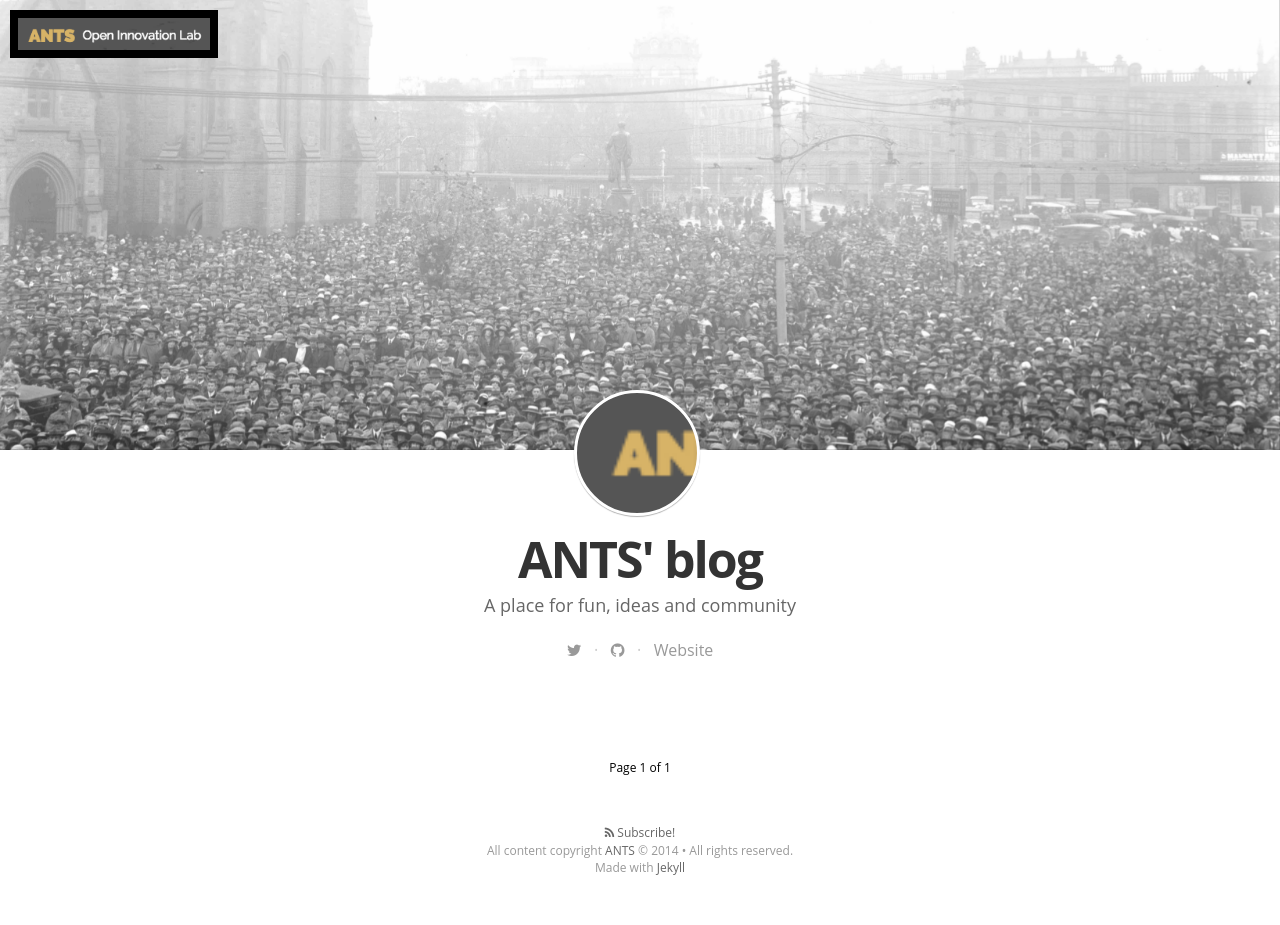
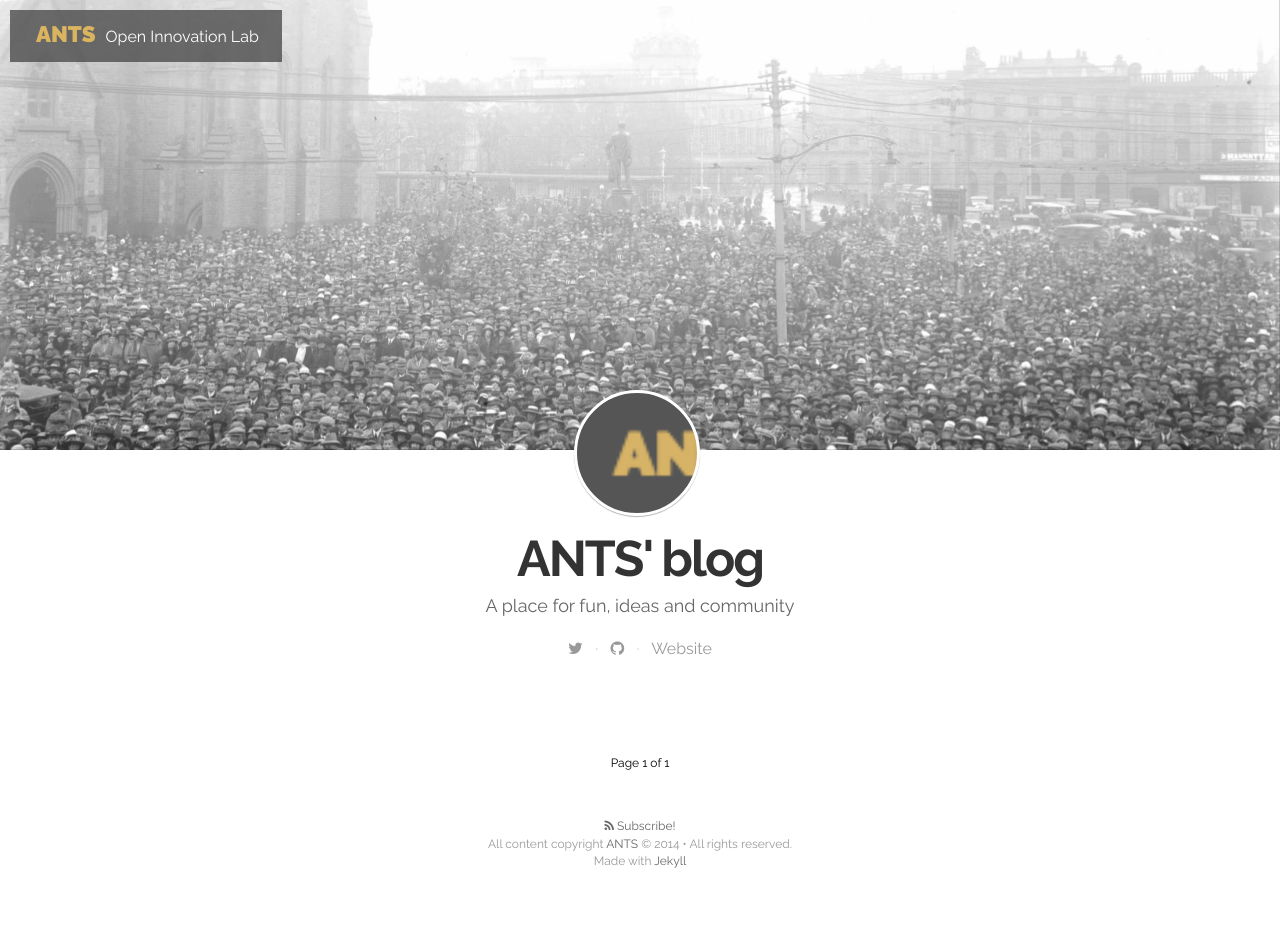
Before and after one commit to anthill/blog, a Jekyll site: the page built from index.html, in a window 1280 px wide. Built offline with Jekyll 4.4.1, drawn with Linux system fonts in a browser that asks for light colours; nearby versions of some CDN libraries; some web fonts are replaced; Markdown is read by kramdown in place of the engine named in the settings; the list of posts is cut into pages by our own code.

Commit message:
title fix

```diff
--- a/_includes/head.html
+++ b/_includes/head.html
@@ -16,8 +16,7 @@
   <link rel="canonical" href="{{ page.url | replace:'index.html','' | prepend: site.baseurl | prepend: site.url }}">
 
   <link rel="shortcut icon" href="{{ "/assets/images/favicon.ico" | prepend: site.baseurl }}">
-<!--  <link rel="stylesheet" href="{{asset "js/styles/obsidian.css"}}"> -->
-  <link rel="stylesheet" href="http://brick.a.ssl.fastly.net/Linux+Libertine:400,400i,700,700i/Open+Sans:400,400i,700,700i">
+  <link href='http://fonts.googleapis.com/css?family=Raleway:400,700,900' rel='stylesheet' type='text/css'>
   <link href="//maxcdn.bootstrapcdn.com/font-awesome/4.2.0/css/font-awesome.min.css" rel="stylesheet">
 
   <link rel="stylesheet" type="text/css" media="screen" href="{{ "/css/main.css"  | prepend: site.baseurl  }}" />
--- a/_includes/header.html
+++ b/_includes/header.html
@@ -1,5 +1,5 @@
 <!-- header start -->
 
-<a href="{{ site.url }}" class="logo-readium"><span class="logo" style="background-image: url({{ site.baseurl }}{{ site.logo }})"></span></a>
+<a href="{{ site.url }}" class="logo-readium"><span class="logo">ANTS</span><span class="sublogo">Open Innovation Lab</span></a>
 
 <!-- header end -->
--- a/css/main.sass
+++ b/css/main.sass
@@ -10,8 +10,7 @@
 
 $rs: 16px
 
-$font-serif: Linux Libertine
-$font-sans: Open Sans, MundoSans, "Helvetica Neue", Arial, Helvetica, sans-serif
+$font-sans: 'Raleway', sans-serif
 
 
 @mixin respond-to($breakpoint)
@@ -29,7 +28,6 @@ body
   margin: 0
   padding: 0
   text-rendering: optimizeLegibility
-  -webkit-font-smoothing: antialiased
   -moz-font-feature-settings: "liga=1, dlig=1"
   -ms-font-feature-settings: "liga", "dlig"
   -webkit-font-feature-settings: "liga", "dlig"
@@ -40,21 +38,24 @@ body
   position: fixed
   left: 10px
   top: 10px
-  width: $rs*13
-  height: $rs*3
-  background-color: #000
+  width: 240px
+  height: 20px
+  background-color: rgba(77, 77, 77, 0.8)
   overflow: hidden
   z-index: 99
+  text-decoration: none
+  padding: 1rem
+  display: inline-block
+  line-height: 1em
   .logo
-    display: block
-    position: absolute
-    top: $rs/2
-    left: $rs/2
-    width: $rs*12
-    height: $rs*2
-    background-size: cover
-    background-repeat: no-repeat
-
+    font-size: 1.4rem
+    font-weight: 900
+    margin: 0 10px
+    color: #DBB460
+  .sublogo
+    color: white
+    line-height: 1em
+    font-weight: lighter
 .teaserimage
   height: 450px
   position: relative
@@ -347,7 +348,7 @@ body
       text-overflow: ellipsis
   .post-content
     width: 100%
-    font-family: $font-serif
+    font-family: $font-sans
     color: #333
     h1, h2, h3
       font-family: $font-sans
```
